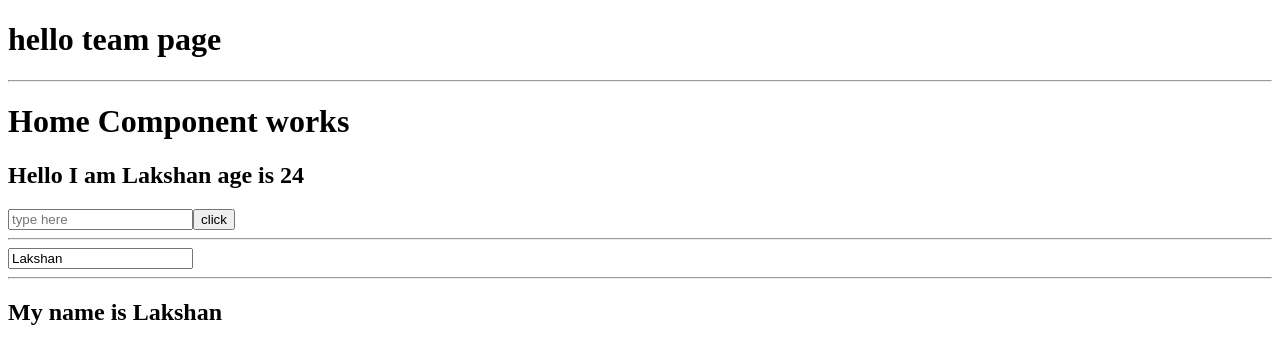
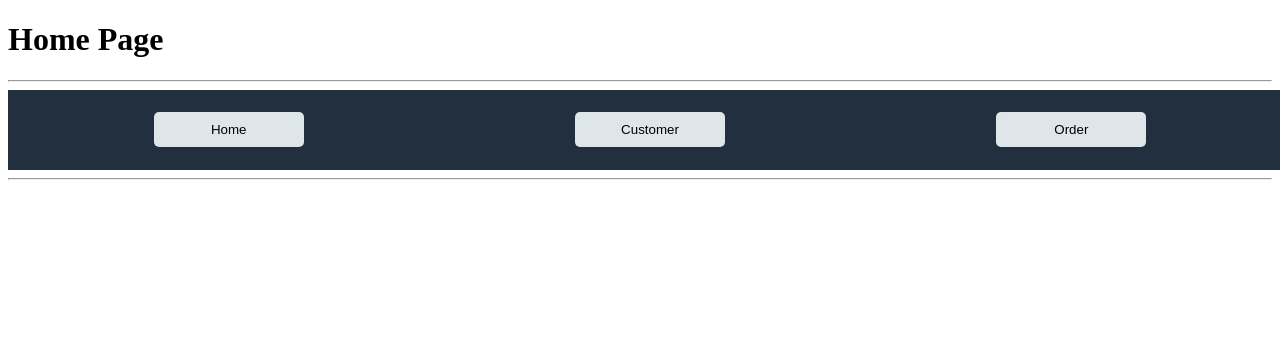
Before and after one commit to My-Practice-Playground/Angular-Basics-Routing, an Angular app: page / in a window 1280 px wide. Shown: the top 364 px of the page. Built offline with nearby package versions, Linux system fonts and the light colour scheme.

Commit message:
router module added

```diff
--- a/src/app/app.component.html
+++ b/src/app/app.component.html
@@ -1,3 +1,12 @@
-<h1>hello team page </h1>
+<h1>Home Page</h1>
 <hr>
-<app-home></app-home>
+<!--<app-root></app-root>-->
+
+<header>
+  <button type="button">Home</button>
+  <button type="button">Customer</button>
+  <button type="button">Order</button>
+</header>
+<hr>
+
+<!--<app-customer></app-customer>-->
--- a/src/app/app.component.scss
+++ b/src/app/app.component.scss
@@ -0,0 +1,18 @@
+header{
+  display: flex;
+  align-items: center;
+  justify-content: space-around;
+  padding: 0 10px;
+  width: 100%;
+  height: 80px;
+  background-color: #222f3e;
+}
+button{
+  background-color: #dfe6e9;
+  color: black;
+  border: none;
+  padding: 10px 20px;
+  border-radius: 5px;
+  cursor: pointer;
+  width: 150px;
+}
--- a/src/app/app.module.ts
+++ b/src/app/app.module.ts
@@ -5,11 +5,15 @@ import { AppComponent } from './app.component';
 import { HomeComponent } from './home/app.home.component';
 import {NgOptimizedImage} from "@angular/common";
 import {FormsModule} from "@angular/forms";
+import { CustomerComponent } from './customer/customer.component';
+import { OrderComponent } from './order/order.component';
 
 @NgModule({ //module that registered components
   declarations: [
     AppComponent,
-    HomeComponent
+    HomeComponent,
+    CustomerComponent,
+    OrderComponent
 
   ],
   imports: [
--- /dev/null
+++ b/src/app/customer/customer.component.html
@@ -0,0 +1 @@
+<h1>customer works!</h1>
--- /dev/null
+++ b/src/app/order/order.component.html
@@ -0,0 +1 @@
+<h1>order works!</h1>
```
Also changed, not shown: src/app/app-routing.module.ts (added, +10 -0 lines), src/app/customer/customer.component.ts (added, +10 -0 lines), src/app/order/order.component.ts (added, +10 -0 lines), src/app/customer/customer.component.scss (added), src/app/order/order.component.scss (added).
